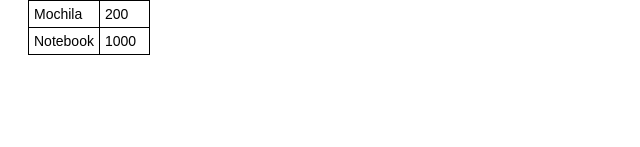
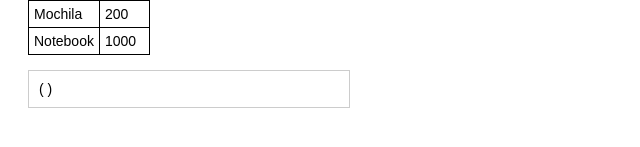
Before and after one commit to eduresende/vue-cart-sample, a Vue app: page / in a window 1280 px wide. Shown: the part 243-390 px from the top of the page, without its empty margins (0-640 px from the left). Built offline with nearby package versions, Linux system fonts and the light colour scheme.

Commit message:
Select product

```diff
--- a/src/App.vue
+++ b/src/App.vue
@@ -1,7 +1,8 @@
 <template>
   <div id='app'>
     <SearchBar @termChange='termChange' />
-    <ProductList :products='products' />
+    <ProductList :products='products' @productSelect='productSelect'/>
+    <SelectedProduct :product='selectedProduct' />
   </div>
 </template>
 
@@ -9,14 +10,16 @@
   import lodash from 'lodash';
 
   import ProductList from './components/ProductList';
-  import SearchBar from './components/SearchBar'
+  import SearchBar from './components/SearchBar';
+  import SelectedProduct from './components/SelectedProduct';
 
   export default {
     name: 'App',
 
     components: {
       ProductList,
-      SearchBar
+      SearchBar,
+      SelectedProduct
     },
 
     data() {
@@ -33,12 +36,18 @@
         ],
 
         term: '',
+
+        selectedProduct: 'Produto selecionado',
       }
     },
 
     methods: {
       termChange: function(term) {
         this.term = term;
+      },
+
+      productSelect(product) {
+        this.selectedProduct = product;
       }
     },
 
--- a/src/components/ProductList.vue
+++ b/src/components/ProductList.vue
@@ -9,6 +9,7 @@
         v-for="product in products"
         :product="product"
         :key="product.id"
+        @productSelect="productSelect"
       />
     </tbody>
   </table>
@@ -24,7 +25,13 @@
       ProductListItem
     },
 
-    props: ['products']
+    props: ['products'],
+
+    methods: {
+      productSelect(product) {
+        this.$emit('productSelect', product);
+      }
+    }
   }
 </script>
 
--- a/src/components/ProductListItem.vue
+++ b/src/components/ProductListItem.vue
@@ -1,5 +1,5 @@
 <template>
-  <tr>
+  <tr @click='onClick'>
     <td>{{product.title}}</td>
     <td>{{product.price}}</td>
   </tr>
@@ -8,6 +8,23 @@
 <script>
   export default {
     name: 'ProductListItem',
-    props: ['product']
+
+    props: ['product'],
+
+    methods: {
+      onClick() {
+        this.$emit('productSelect', this.product);
+      }
+    }
   }
 </script>
+
+<style scoped>
+  tr {
+    cursor: pointer;
+  }
+
+  tr:hover {
+    background-color: #ddd;
+  }
+</style>
--- /dev/null
+++ b/src/components/SelectedProduct.vue
@@ -0,0 +1,22 @@
+<template>
+  <div v-if='product'>
+    <strong>{{ product.title }}</strong>
+    ( {{ product.price }} )
+  </div>
+</template>
+
+<script>
+  export default {
+    name: 'SelectedProduct',
+    props: ['product'],
+  }
+</script>
+
+<style scoped>
+  div {
+    border: 1px solid #ccc;
+    width: 300px;
+    margin-top: 15px;
+    padding: 10px;
+  }
+</style>
```
